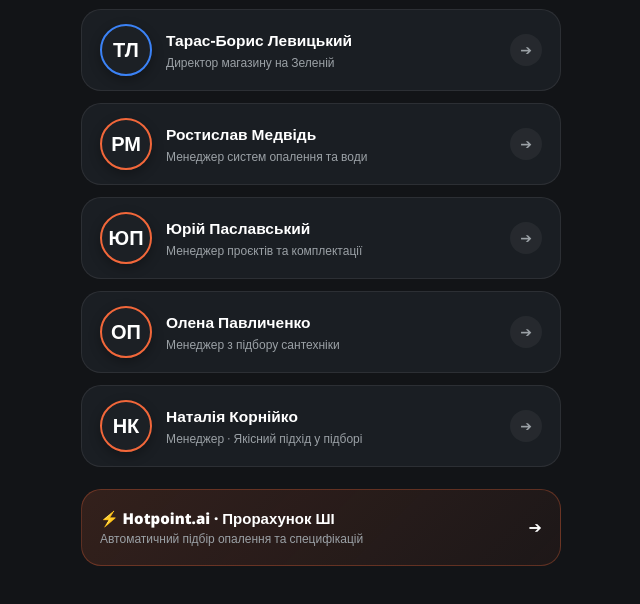
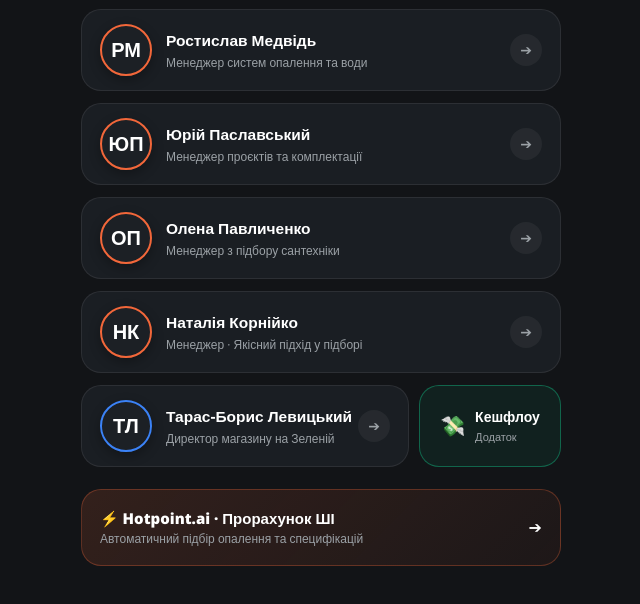
Before and after one commit to youneedtoworkwithme/youneedtoworkwithme.github.io, a plain HTML site: page index.html in a window 1280 px wide. Shown: the part 326-930 px from the top of the page, without its empty margins (319-959 px from the left). Drawn offline with nearby package versions, Linux system fonts and the light colour scheme.

Commit message:
Move director to bottom and add Cashflow app link next to him

```diff
--- a/index.html
+++ b/index.html
@@ -138,18 +138,6 @@
         <div class="m-arrow">➔</div>
       </a>
 
-      <!-- Тарас-Борис Левицький -->
-      <a href="https://youneedtoworkwithme.github.io/taras/" class="m-card">
-        <div class="m-left">
-          <div class="m-avatar" style="border-color: #3b82f6;">ТЛ</div>
-          <div>
-            <div class="m-name">Тарас-Борис Левицький</div>
-            <div class="m-role">Директор магазину на Зеленій</div>
-          </div>
-        </div>
-        <div class="m-arrow">➔</div>
-      </a>
-
       <!-- Ростислав Медвідь -->
       <a href="https://youneedtoworkwithme.github.io/rostyslav/" class="m-card">
         <div class="m-left">
@@ -197,6 +185,27 @@
         </div>
         <div class="m-arrow">➔</div>
       </a>
+
+      <!-- Тарас-Борис Левицький + Кешфлоу (знизу) -->
+      <div style="display:flex;gap:10px;align-items:stretch;flex-wrap:wrap;">
+        <a href="https://youneedtoworkwithme.github.io/taras/" class="m-card" style="flex:1 1 240px;">
+          <div class="m-left">
+            <div class="m-avatar" style="border-color: #3b82f6;">ТЛ</div>
+            <div>
+              <div class="m-name">Тарас-Борис Левицький</div>
+              <div class="m-role">Директор магазину на Зеленій</div>
+            </div>
+          </div>
+          <div class="m-arrow">➔</div>
+        </a>
+        <a href="https://youneedtoworkwithme.github.io/taras/cashflow/" class="m-card" style="flex:0 0 auto;min-width:142px;justify-content:center;gap:10px;border-color:rgba(16,185,129,.45);background:rgba(16,185,129,.08);">
+          <div style="font-size:20px;">💸</div>
+          <div>
+            <div class="m-name" style="font-size:14px;">Кешфлоу</div>
+            <div class="m-role" style="font-size:11px;">Додаток</div>
+          </div>
+        </a>
+      </div>
     </div>
 
     <!-- Банер Hotpoint.ai -->
```
